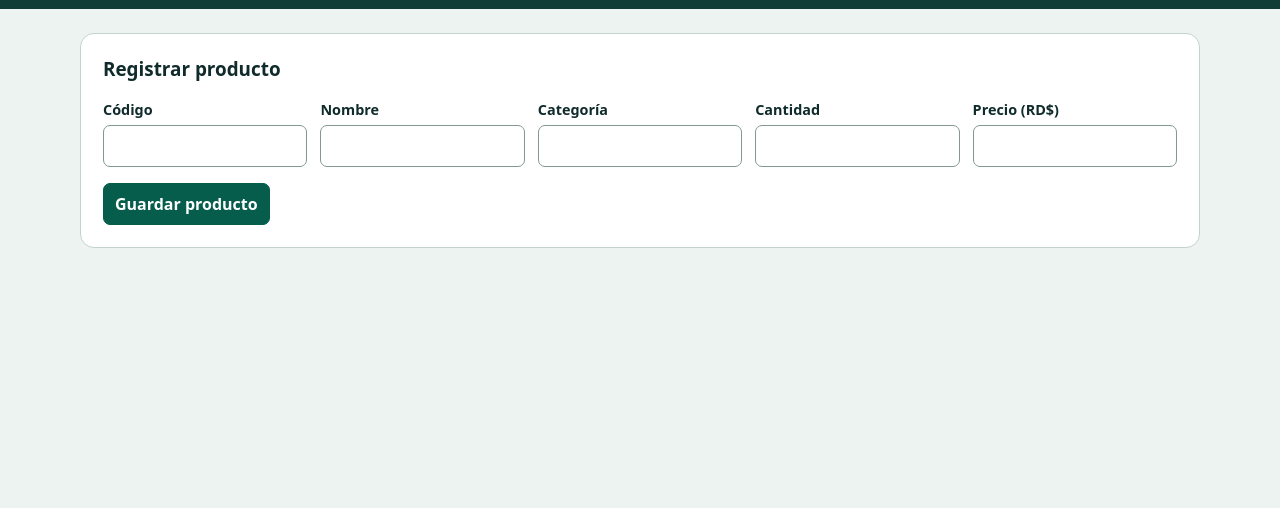
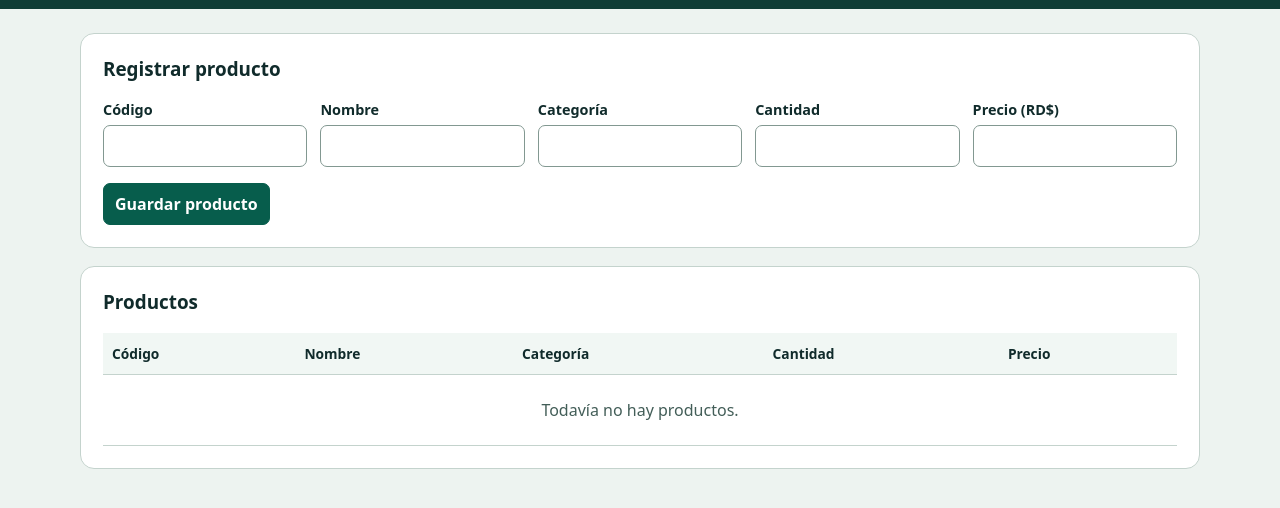
Before and after one commit to HanselElmaduro/inventario-git-flow, a plain HTML site: page index.html in a window 1280 px wide. Shown: the part 136-644 px from the top of the page. Drawn offline with Linux system fonts and the light colour scheme.

Commit message:
Muestra el inventario y su estado vacío

```diff
--- a/app.js
+++ b/app.js
@@ -2,6 +2,8 @@
 
 const STORAGE_KEY = "inventario-productos-v1";
 const form = document.querySelector("#product-form");
+const tableBody = document.querySelector("#products");
+const currency = new Intl.NumberFormat("es-DO", { style: "currency", currency: "DOP" });
 const notice = document.querySelector("#notice");
 
 let products;
@@ -34,6 +36,23 @@ function saveProducts(updatedProducts) {
   return true;
 }
 
+function renderProducts() {
+  tableBody.replaceChildren();
+  if (!products?.length) {
+    const cell = tableBody.insertRow().insertCell();
+    cell.colSpan = 5;
+    cell.className = "empty";
+    cell.textContent = products === null ? "Inventario no disponible." : "Todavía no hay productos.";
+    return;
+  }
+  for (const product of products) {
+    const row = tableBody.insertRow();
+    for (const value of [product.code, product.name, product.category, product.quantity, currency.format(product.price)]) {
+      row.insertCell().textContent = value;
+    }
+  }
+}
+
 function readProduct() {
   const fields = new FormData(form);
   const code = fields.get("code").trim().toUpperCase();
@@ -63,6 +82,9 @@ form.addEventListener("submit", (event) => {
   }
   if (saveProducts([...products, product])) {
     form.reset();
+    renderProducts();
     showNotice("Producto registrado.");
   }
 });
+
+renderProducts();
--- a/index.html
+++ b/index.html
@@ -40,6 +40,23 @@
       </form>
       <p id="notice" class="notice" role="status"></p>
     </section>
+    <section class="panel" aria-labelledby="inventory-title">
+      <h2 id="inventory-title">Productos</h2>
+      <div class="table-wrap" tabindex="0" role="region" aria-label="Tabla de inventario">
+        <table aria-labelledby="inventory-title">
+          <thead>
+            <tr>
+              <th scope="col">Código</th>
+              <th scope="col">Nombre</th>
+              <th scope="col">Categoría</th>
+              <th scope="col">Cantidad</th>
+              <th scope="col">Precio</th>
+            </tr>
+          </thead>
+          <tbody id="products"></tbody>
+        </table>
+      </div>
+    </section>
   </main>
   <script src="app.js" defer></script>
 </body>
```
